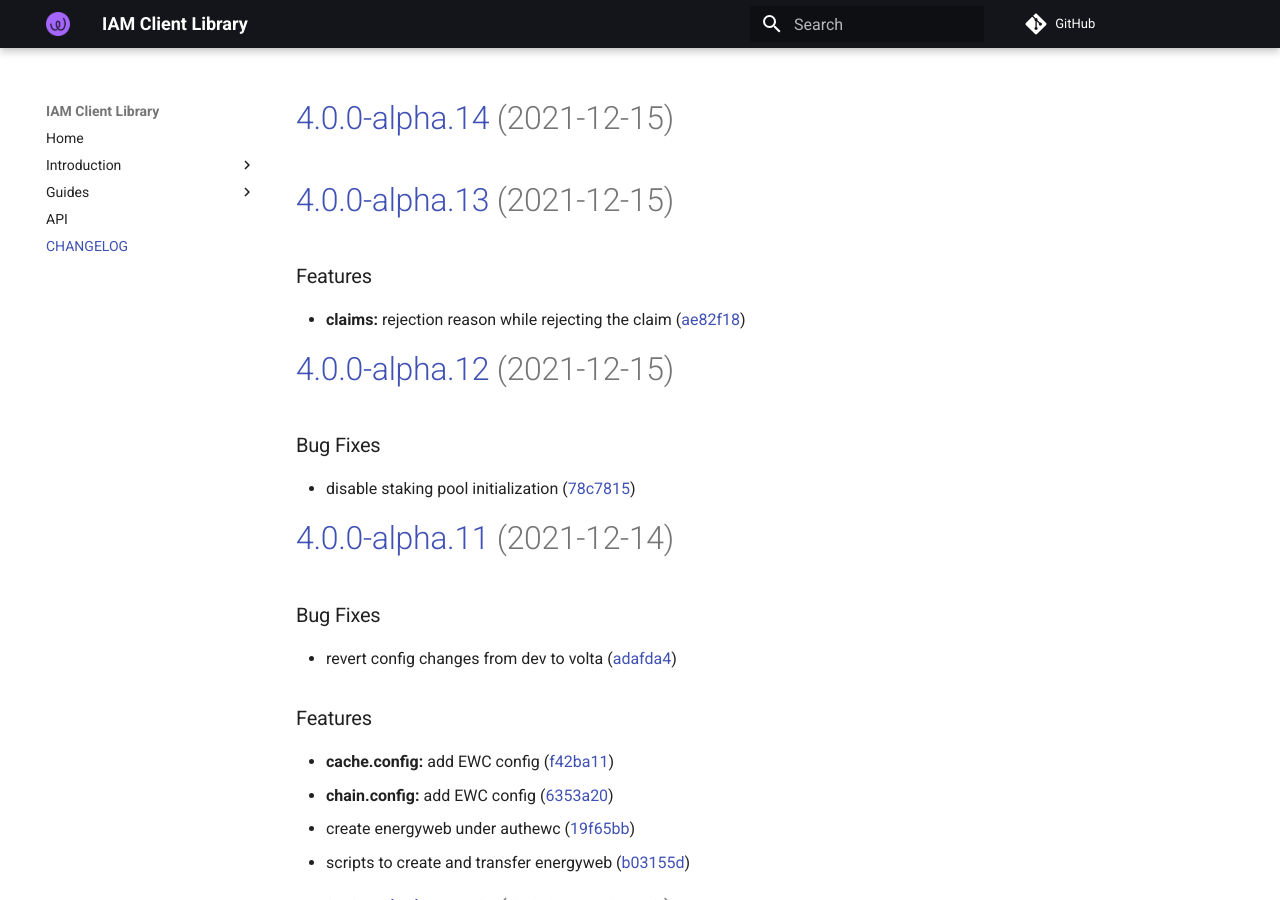
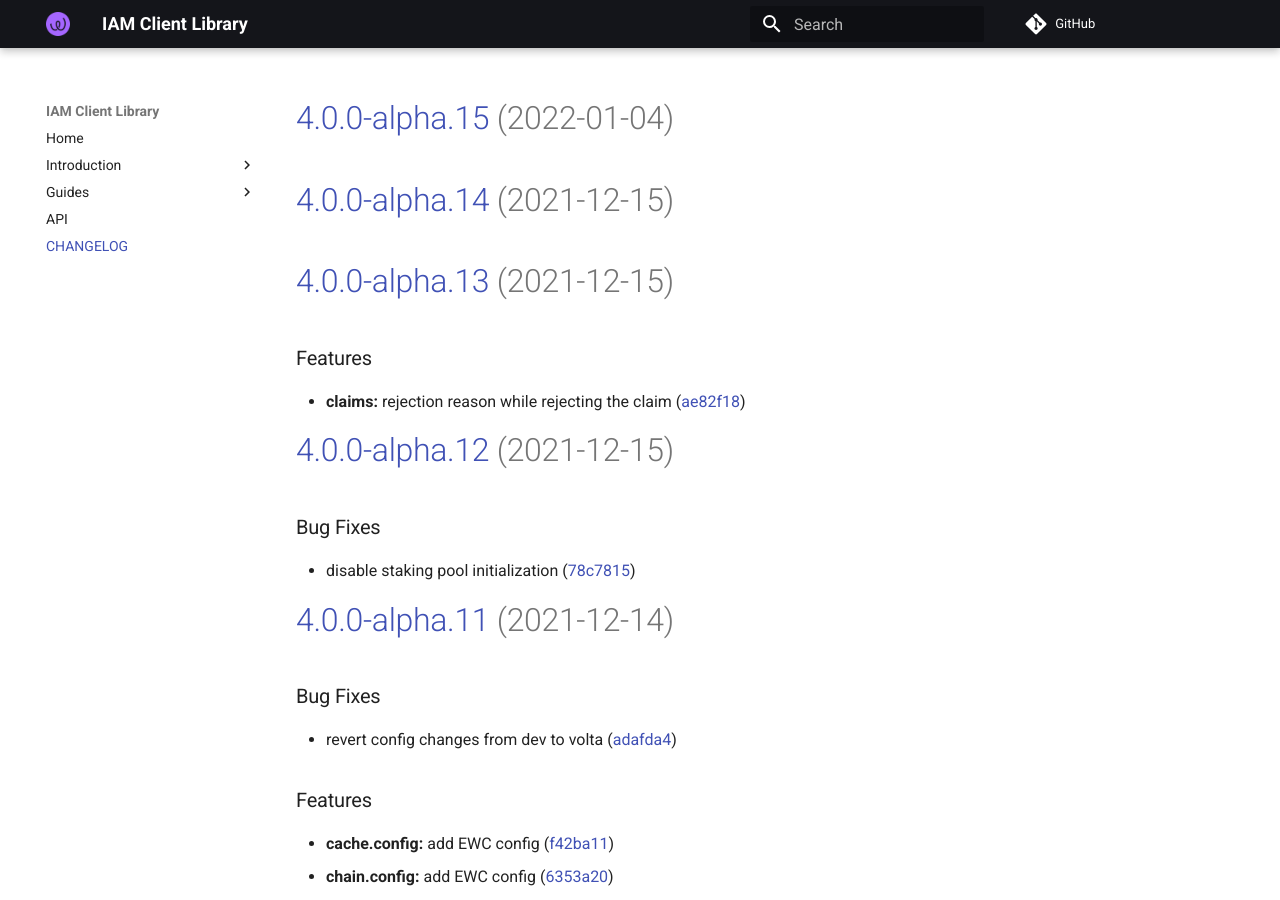
Before and after one commit to energywebfoundation/iam-client-lib, an MkDocs documentation site: the page built from docs/CHANGELOG.md, in a window 1280 px wide and 900 px high. Built offline with MkDocs 1.6.1 and Material for MkDocs 9.7.7, drawn with Linux system fonts in a browser that asks for light colours; comment, search, counter and statistics services are not loaded.

Commit message:
chore(release): 4.0.0-alpha.15 [skip ci]
# [4.0.0-alpha.15](https://github.com/energywebfoundation/iam-client-lib/compare/v4.0.0-alpha.14...v4.0.0-alpha.15) (2022-01-04)

```diff
--- a/docs/CHANGELOG.md
+++ b/docs/CHANGELOG.md
@@ -1,3 +1,5 @@
+# [4.0.0-alpha.15](https://github.com/energywebfoundation/iam-client-lib/compare/v4.0.0-alpha.14...v4.0.0-alpha.15) (2022-01-04)
+
 # [4.0.0-alpha.14](https://github.com/energywebfoundation/iam-client-lib/compare/v4.0.0-alpha.13...v4.0.0-alpha.14) (2021-12-15)
 
 # [4.0.0-alpha.13](https://github.com/energywebfoundation/iam-client-lib/compare/v4.0.0-alpha.12...v4.0.0-alpha.13) (2021-12-15)
--- a/package.json
+++ b/package.json
@@ -1,6 +1,6 @@
 {
     "name": "iam-client-lib",
-    "version": "4.0.0-alpha.14",
+    "version": "4.0.0-alpha.15",
     "description": "Library for Decentralized Identity and Access Management",
     "main": "dist/index.js",
     "module": "dist/index.esm.js",
```
